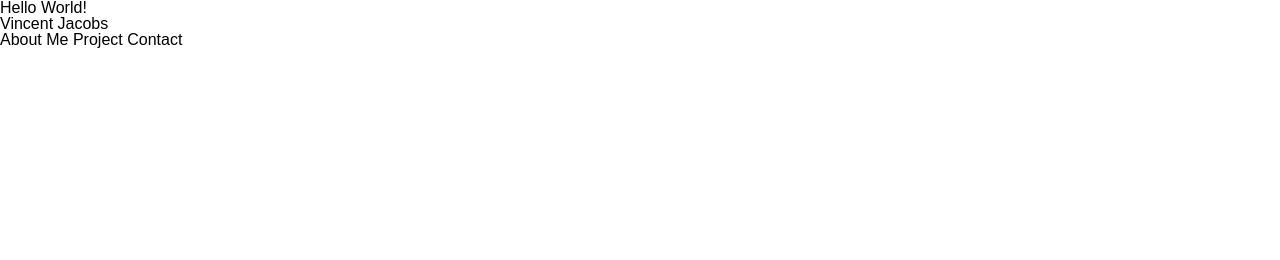
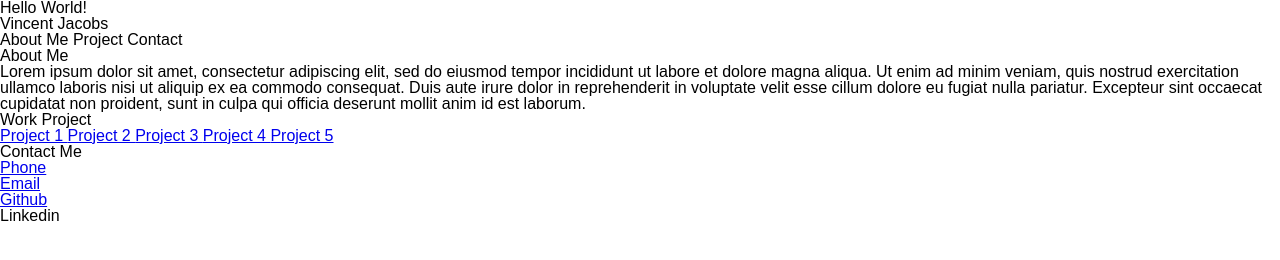
Before and after one commit to shadowfre4k/new-era-portfolio-page, a plain HTML site: page index.html in a window 1280 px wide. Drawn offline with Linux system fonts and the light colour scheme.

Commit message:
updated: Filler texts and placeholder links

```diff
--- a/index.html
+++ b/index.html
@@ -28,20 +28,45 @@
       <!-- about me section -->
 
       <section>
-        <aside></aside>
-        <article></article>
+        <aside>About Me</aside>
+        <article>
+          Lorem ipsum dolor sit amet, consectetur adipiscing elit, sed do
+          eiusmod tempor incididunt ut labore et dolore magna aliqua. Ut enim ad
+          minim veniam, quis nostrud exercitation ullamco laboris nisi ut
+          aliquip ex ea commodo consequat. Duis aute irure dolor in
+          reprehenderit in voluptate velit esse cillum dolore eu fugiat nulla
+          pariatur. Excepteur sint occaecat cupidatat non proident, sunt in
+          culpa qui officia deserunt mollit anim id est laborum.
+        </article>
       </section>
 
       <!-- work projects section -->
 
       <section>
-        <aside></aside>
-        <article></article>
+        <aside>Work Project</aside>
+
+        <!-- Pictures -->
+
+        <span>
+          <a href="#"> Project 1 </a>
+          <a href="#"> Project 2 </a>
+          <a href="#"> Project 3 </a>
+          <a href="#"> Project 4 </a>
+          <a href="#"> Project 5 </a>
+        </span>
       </section>
     </main>
 
     <!-- contact me info -->
 
-    <footer></footer>
+    <footer>
+      <aside>Contact Me</aside>
+      <ul>
+        <li><a href="#"> Phone</a></li>
+        <li><a href="#">Email</a></li>
+        <li><a href="#">Github</a></li>
+        <li><a href="#"></a>Linkedin</li>
+      </ul>
+    </footer>
   </body>
 </html>
```
